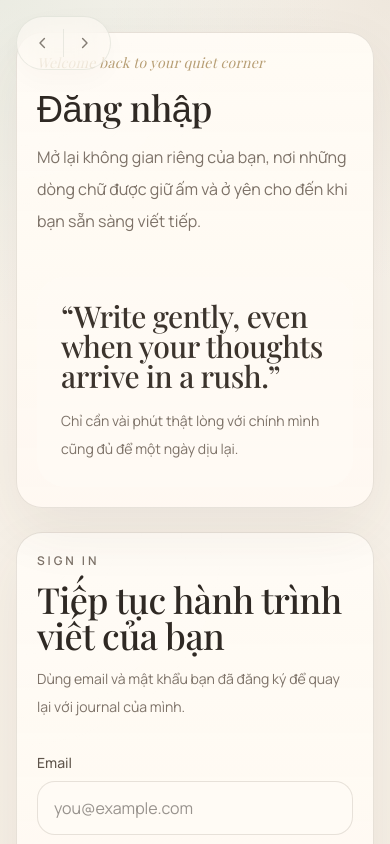
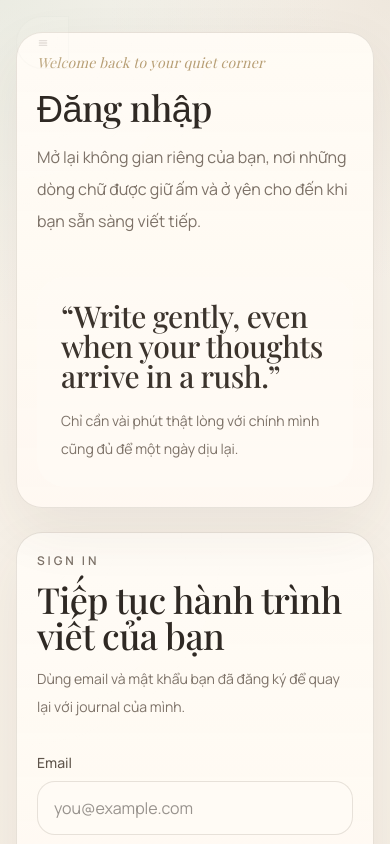
Before and after one commit to luanbacht/journal-web-app, a Next.js app: page /sign-in in a window 390 px wide. Shown: the top 844 px of the page. Built offline with nearby package versions, Linux system fonts and the light colour scheme; no server answers.

Commit message:
Make history nav dockable and collapsible

```diff
--- a/app/globals.css
+++ b/app/globals.css
@@ -65,6 +65,54 @@ body {
     background: rgba(255, 251, 245, 0.52);
     box-shadow: 0 10px 25px rgba(77, 63, 46, 0.025);
     backdrop-filter: blur(16px);
+  }
+
+  .history-nav-shell {
+    position: fixed;
+    z-index: 40;
+    cursor: grab;
+    user-select: none;
+    touch-action: none;
+    opacity: 0.22;
+    transition:
+      opacity 180ms ease,
+      transform 180ms ease,
+      left 220ms ease,
+      top 220ms ease;
+  }
+
+  .history-nav-shell:active {
+    cursor: grabbing;
+  }
+
+  .history-nav-shell-active {
+    opacity: 0.88;
+    transform: scale(1.01);
+  }
+
+  .history-nav-container {
+    display: inline-flex;
+    align-items: center;
+    gap: 0.25rem;
+    padding: 0.35rem;
+    transition:
+      padding 180ms ease,
+      gap 180ms ease,
+      border-radius 180ms ease;
+  }
+
+  .history-nav-container-expanded {
+    padding-inline: 0.45rem;
+  }
+
+  .history-nav-dock-left {
+    border-top-left-radius: 9999px;
+    border-bottom-left-radius: 9999px;
+  }
+
+  .history-nav-dock-right {
+    border-top-right-radius: 9999px;
+    border-bottom-right-radius: 9999px;
   }
 
   .history-nav-button {
--- a/app/ui/history-nav.tsx
+++ b/app/ui/history-nav.tsx
@@ -1,6 +1,36 @@
 "use client";
 
+import { useEffect, useRef, useState } from "react";
+import type { PointerEvent as ReactPointerEvent } from "react";
 import { useRouter } from "next/navigation";
+
+type Position = {
+  x: number;
+  y: number;
+};
+
+function clamp(value: number, min: number, max: number) {
+  return Math.min(Math.max(min, value), max);
+}
+
+function MenuIcon() {
+  return (
+    <svg
+      aria-hidden="true"
+      viewBox="0 0 20 20"
+      className="h-4 w-4"
+      fill="none"
+      stroke="currentColor"
+      strokeWidth="1.7"
+      strokeLinecap="round"
+      strokeLinejoin="round"
+    >
+      <path d="M5.5 7h9" />
+      <path d="M5.5 10h9" />
+      <path d="M5.5 13h9" />
+    </svg>
+  );
+}
 
 function ChevronLeftIcon() {
   return (
@@ -38,30 +68,213 @@ function ChevronRightIcon() {
 
 export default function HistoryNav() {
   const router = useRouter();
+  const shellRef = useRef<HTMLDivElement | null>(null);
+  const dragOffsetRef = useRef({ x: 0, y: 0 });
+  const movedRef = useRef(false);
+  const idleTimerRef = useRef<ReturnType<typeof setTimeout> | null>(null);
+
+  const [position, setPosition] = useState<Position>({ x: 16, y: 16 });
+  const [dragging, setDragging] = useState(false);
+  const [active, setActive] = useState(false);
+  const [expanded, setExpanded] = useState(false);
+  const [dock, setDock] = useState<"left" | "right">("left");
+
+  const setIdle = () => {
+    if (idleTimerRef.current) {
+      clearTimeout(idleTimerRef.current);
+    }
+
+    idleTimerRef.current = setTimeout(() => {
+      setActive(false);
+    }, 1800);
+  };
+
+  const wake = () => {
+    setActive(true);
+    setIdle();
+  };
+
+  const snapToEdge = (next: Position) => {
+    const width = shellRef.current?.offsetWidth ?? 56;
+    const height = shellRef.current?.offsetHeight ?? 56;
+    const leftX = 12;
+    const rightX = Math.max(12, window.innerWidth - width - 12);
+    const centerX = next.x + width / 2;
+    const shouldDockRight = centerX > window.innerWidth / 2;
+
+    setDock(shouldDockRight ? "right" : "left");
+    setPosition({
+      x: shouldDockRight ? rightX : leftX,
+      y: clamp(next.y, 12, Math.max(12, window.innerHeight - height - 12)),
+    });
+  };
+
+  useEffect(() => {
+    wake();
+
+    const handleResize = () => {
+      const width = shellRef.current?.offsetWidth ?? 56;
+      const height = shellRef.current?.offsetHeight ?? 56;
+
+      setPosition((current) => ({
+        x: clamp(current.x, 12, Math.max(12, window.innerWidth - width - 12)),
+        y: clamp(current.y, 12, Math.max(12, window.innerHeight - height - 12)),
+      }));
+    };
+
+    const handlePointerDownOutside = (event: PointerEvent) => {
+      if (!shellRef.current?.contains(event.target as Node)) {
+        setExpanded(false);
+      }
+    };
+
+    window.addEventListener("resize", handleResize);
+    window.addEventListener("pointerdown", handlePointerDownOutside);
+
+    return () => {
+      window.removeEventListener("resize", handleResize);
+      window.removeEventListener("pointerdown", handlePointerDownOutside);
+      if (idleTimerRef.current) {
+        clearTimeout(idleTimerRef.current);
+      }
+    };
+  }, []);
+
+  useEffect(() => {
+    if (!dragging) {
+      return;
+    }
+
+    const handlePointerMove = (event: PointerEvent) => {
+      const width = shellRef.current?.offsetWidth ?? 56;
+      const height = shellRef.current?.offsetHeight ?? 56;
+
+      movedRef.current = true;
+      setActive(true);
+      setExpanded(false);
+
+      setPosition({
+        x: clamp(event.clientX - dragOffsetRef.current.x, 12, Math.max(12, window.innerWidth - width - 12)),
+        y: clamp(event.clientY - dragOffsetRef.current.y, 12, Math.max(12, window.innerHeight - height - 12)),
+      });
+    };
+
+    const handlePointerUp = () => {
+      setDragging(false);
+      snapToEdge(position);
+      setIdle();
+    };
+
+    window.addEventListener("pointermove", handlePointerMove);
+    window.addEventListener("pointerup", handlePointerUp);
+
+    return () => {
+      window.removeEventListener("pointermove", handlePointerMove);
+      window.removeEventListener("pointerup", handlePointerUp);
+    };
+  }, [dragging, position]);
+
+  const handleShellPointerDown = (event: ReactPointerEvent<HTMLDivElement>) => {
+    const target = event.target as HTMLElement;
+
+    if (target.closest("[data-history-action='true']")) {
+      wake();
+      return;
+    }
+
+    if (!shellRef.current) {
+      return;
+    }
+
+    const rect = shellRef.current.getBoundingClientRect();
+    dragOffsetRef.current = {
+      x: event.clientX - rect.left,
+      y: event.clientY - rect.top,
+    };
+
+    movedRef.current = false;
+    setDragging(true);
+    setActive(true);
+    shellRef.current.setPointerCapture(event.pointerId);
+  };
+
+  const toggleExpanded = () => {
+    if (movedRef.current) {
+      movedRef.current = false;
+      return;
+    }
+
+    setExpanded((current) => !current);
+    wake();
+  };
+
+  const handleBack = () => {
+    router.back();
+    setExpanded(false);
+    wake();
+  };
+
+  const handleForward = () => {
+    router.forward();
+    setExpanded(false);
+    wake();
+  };
 
   return (
-    <div className="fixed left-4 top-4 z-40 sm:left-6 sm:top-6">
-      <div className="toolbar-pill flex items-center overflow-hidden rounded-full p-1.5">
+    <div
+      ref={shellRef}
+      className={`history-nav-shell ${active || dragging || expanded ? "history-nav-shell-active" : ""}`}
+      style={{
+        left: `${position.x}px`,
+        top: `${position.y}px`,
+      }}
+      onPointerDown={handleShellPointerDown}
+      onMouseEnter={wake}
+      onFocusCapture={wake}
+    >
+      <div
+        className={`toolbar-pill history-nav-container ${expanded ? "history-nav-container-expanded" : ""} ${
+          dock === "right" ? "history-nav-dock-right" : "history-nav-dock-left"
+        }`}
+      >
+        {expanded && (
+          <div className="flex items-center gap-1.5">
             <button
               type="button"
-          onClick={() => router.back()}
+              onClick={handleBack}
               aria-label="Lùi"
               title="Lùi"
               className="history-nav-button"
+              data-history-action="true"
             >
               <ChevronLeftIcon />
               <span className="sr-only">Lùi</span>
             </button>
-        <div className="h-7 w-px bg-[rgba(111,133,117,0.14)]" />
             <button
               type="button"
-          onClick={() => router.forward()}
+              onClick={handleForward}
               aria-label="Tiến"
               title="Tiến"
               className="history-nav-button"
+              data-history-action="true"
             >
               <ChevronRightIcon />
               <span className="sr-only">Tiến</span>
+            </button>
+            <div className="mx-0.5 h-7 w-px bg-[rgba(111,133,117,0.14)]" />
+          </div>
+        )}
+
+        <button
+          type="button"
+          onClick={toggleExpanded}
+          aria-label={expanded ? "Thu gọn điều hướng" : "Mở điều hướng"}
+          title={expanded ? "Thu gọn điều hướng" : "Mở điều hướng"}
+          className="history-nav-button"
+          data-history-action="true"
+        >
+          <MenuIcon />
+          <span className="sr-only">{expanded ? "Thu gọn điều hướng" : "Mở điều hướng"}</span>
         </button>
       </div>
     </div>
```
Lines whose indentation alone changed are shown as unchanged.
